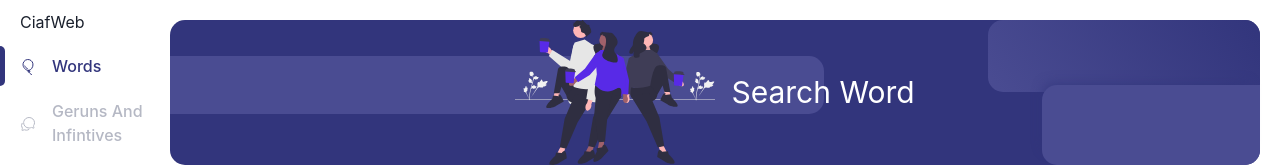
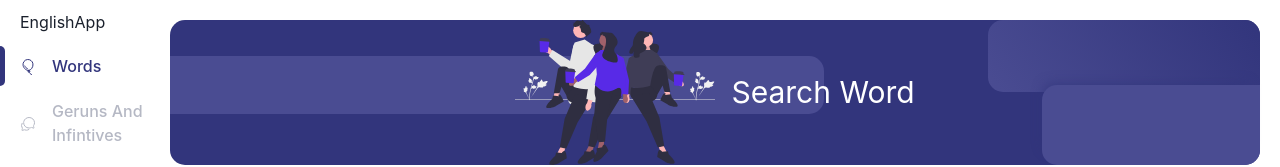
Before and after one commit to juanfer2/english_web, a React (Vite) app: page / in a window 1280 px wide. Shown: the top 167 px of the page. Built offline with nearby package versions, Linux system fonts and the light colour scheme.

Commit message:
Geruns and infinitives

```diff
--- a/src/organisms/Sidebar/index.tsx
+++ b/src/organisms/Sidebar/index.tsx
@@ -37,7 +37,7 @@ function Sidebar() {
   return (
     <SidebarStyled>
       <div className="top_section">
-        <h3>CiafWeb</h3>
+        <h3>EnglishApp</h3>
 
         {/* <div style={{ marginLeft: isOpen ? '50px' : '0px' }} className="bars">
             <FaBars onClick={toggle} />
```
